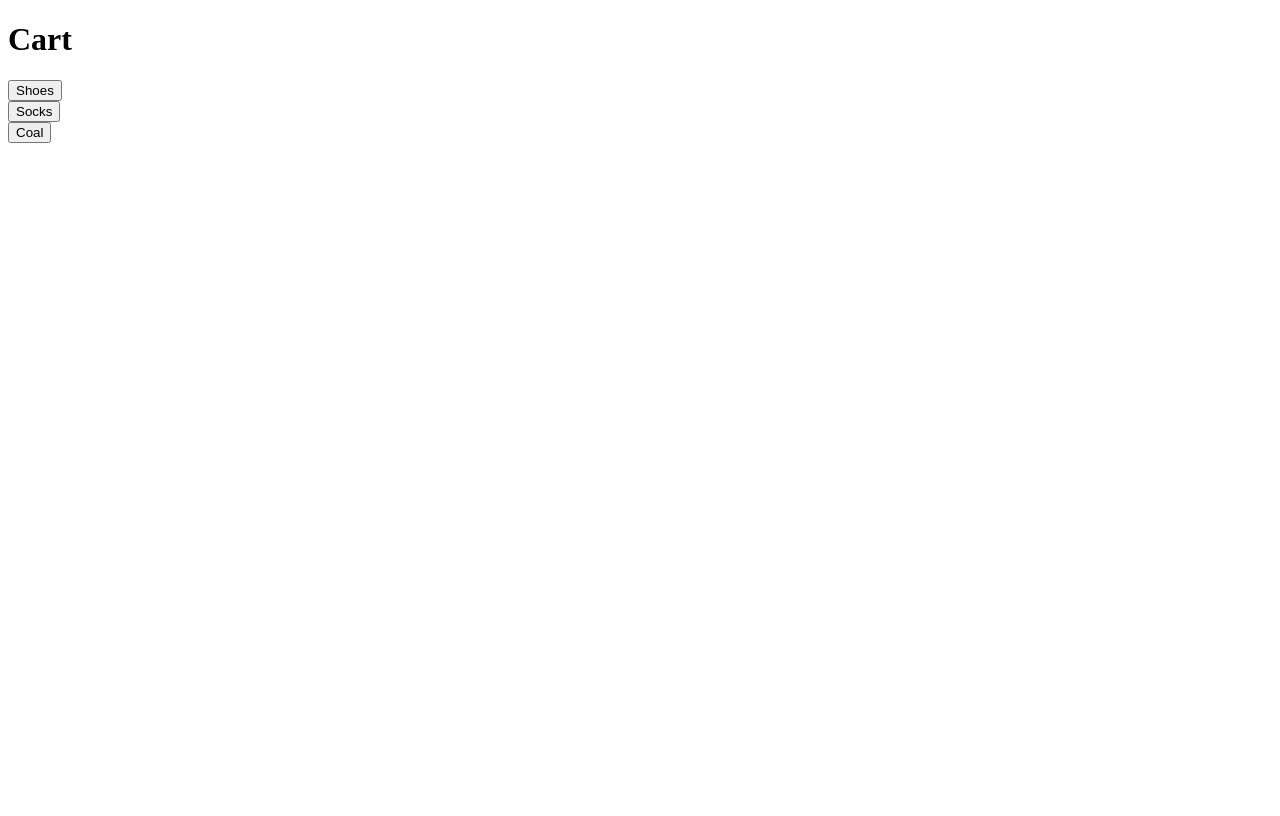
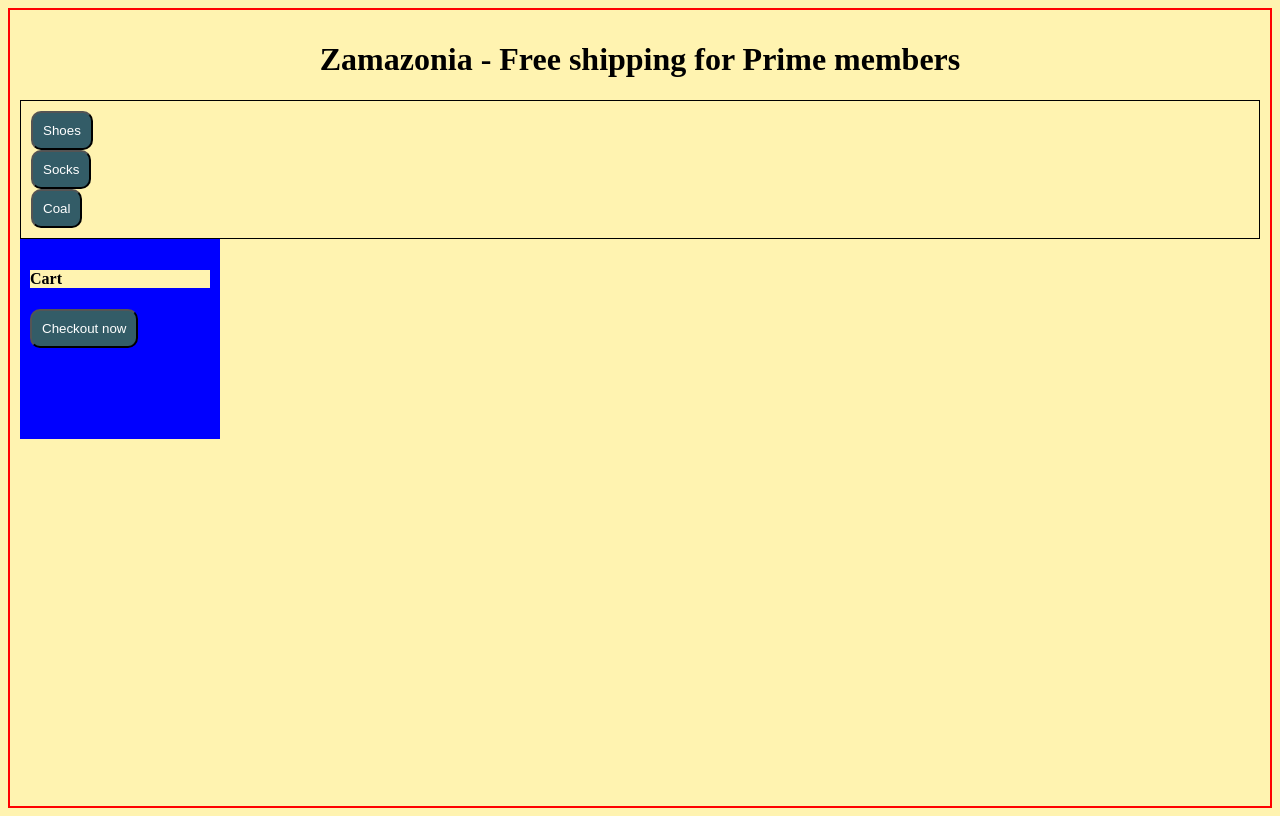
Before and after one commit to 9James9/Shopping-Cart, a React (Create React App) app: page /shop in a window 1280 px wide. Built offline with nearby package versions, Linux system fonts and the light colour scheme.

Commit message:
added some css

```diff
--- a/src/App.css
+++ b/src/App.css
@@ -1,3 +1,10 @@
 * {
     box-sizing: border-box;
+    background-color: #FFF3B0;
 }
+button {
+    padding: 10px;
+    background-color: #335C67;
+    border-radius: 10px;
+    color: white;
+}
--- a/src/Components/Shop/shop.css
+++ b/src/Components/Shop/shop.css
@@ -0,0 +1,25 @@
+.shop__container {
+    border: 2px solid red;
+    height: 100vh;
+    padding: 10px;
+}
+
+.shop__title {
+    text-align: center;
+}
+
+.shop__itemContainer {
+    display: flex;
+    flex-direction: column;
+    border: 1px solid black;
+    padding: 10px;
+}
+
+.shop__cartDisplay {
+    background-color: blue;
+    height: 200px;
+    width: 200px;
+    position: absolute;
+    overflow: auto;
+    padding: 10px;
+}
--- a/src/Components/Shop/shop.js
+++ b/src/Components/Shop/shop.js
@@ -23,16 +23,21 @@ const Shop = ({updateCart, removeFromCart,cart}) => {
       filterData(cart)
     },[cart])
   return (
-    <div>
-        <div>
-            <h1 onClick={() => navigate("/cart")}>Cart</h1>
+    <div className='shop__container'>
+                  <h1 className="shop__title" onClick={() => navigate("/cart")}>Zamazonia - Free shipping for Prime members</h1>
+        <div className='shop__itemContainer'>
             <Item id="0"name="Shoes" updateShop={updateCart}/>
             <Item id="1"name="Socks" updateShop={updateCart}/>
             <Item id="2"name="Coal" updateShop={updateCart}/>
-            {names.map((item,index) => {
+
+        </div>
+        <div className='shop__cartDisplay'>
+          <h4>Cart</h4>
+        {names.map((item,index) => {
               return <p key={index}>{item}</p>
             })}
-        </div>
+            <button>Checkout now</button>
+          </div>
     </div>
   )
 }
```
